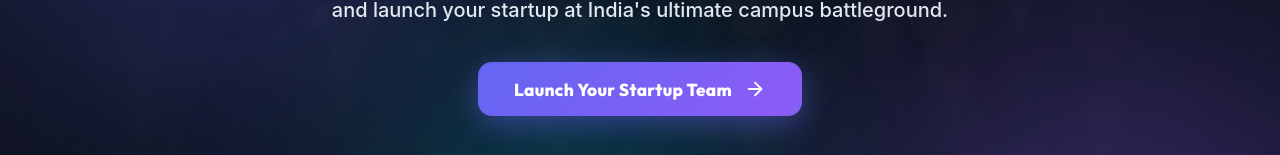
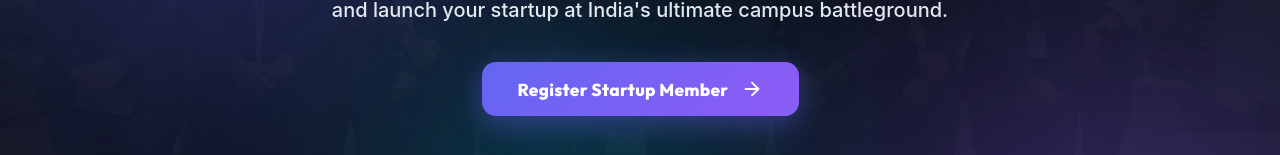
Before and after one commit to rxignite7-pixel/campusshark-portal, a React (Vite) app: page / in a window 1280 px wide. Shown: the part 377-532 px from the top of the page. Built offline with nearby package versions, Linux system fonts and the light colour scheme; no server answers; the HTML template or start-up script is replaced by a standard one.

Commit message:
Enhance background photos visibility and update hero CTA to Register Startup Member

```diff
--- a/src/components/common/BackgroundCarousel.jsx
+++ b/src/components/common/BackgroundCarousel.jsx
@@ -11,7 +11,7 @@ export default function BackgroundCarousel() {
   useEffect(() => {
     const timer = setInterval(() => {
       setCurrentIdx((prev) => (prev + 1) % BACKGROUND_IMAGES.length);
-    }, 6000); // Swipe every 6 seconds
+    }, 5000); // Swipe every 5 seconds
 
     return () => clearInterval(timer);
   }, []);
@@ -43,17 +43,17 @@ export default function BackgroundCarousel() {
               height: '100%',
               backgroundImage: `url(${imgSrc})`,
               backgroundSize: 'cover',
-              backgroundPosition: 'center top',
-              opacity: isActive ? 0.22 : 0,
-              transform: isActive ? 'scale(1.05)' : 'scale(1)',
-              transition: 'opacity 1.8s ease-in-out, transform 8s ease-out',
-              filter: 'blur(3px) brightness(0.7)'
+              backgroundPosition: 'center center',
+              opacity: isActive ? 0.45 : 0,
+              transform: isActive ? 'scale(1.04)' : 'scale(1)',
+              transition: 'opacity 1.5s ease-in-out, transform 6s ease-out',
+              filter: 'brightness(0.75) contrast(1.05)'
             }}
           />
         );
       })}
 
-      {/* Dark Ambient Masking Overlay to Protect Legibility & Theme */}
+      {/* Ambient Theme Gradient Mask */}
       <div
         style={{
           position: 'absolute',
@@ -61,7 +61,7 @@ export default function BackgroundCarousel() {
           left: 0,
           width: '100%',
           height: '100%',
-          background: 'radial-gradient(circle at 50% 30%, rgba(13, 18, 30, 0.7) 0%, rgba(13, 18, 30, 0.94) 80%)'
+          background: 'linear-gradient(180deg, rgba(13, 18, 30, 0.75) 0%, rgba(13, 18, 30, 0.88) 50%, rgba(13, 18, 30, 0.95) 100%)'
         }}
       />
     </div>
--- a/src/components/hero/LandingHero.jsx
+++ b/src/components/hero/LandingHero.jsx
@@ -23,7 +23,7 @@ export default function LandingHero({ onStartRegistration }) {
 
       <div className="hero-actions">
         <button className="btn-primary" onClick={onStartRegistration} style={{ cursor: 'pointer' }}>
-          <span>Launch Your Startup Team</span>
+          <span>Register Startup Member</span>
           <ArrowRight size={22} />
         </button>
       </div>
```
Also changed, not shown: 1 other file (tests, documents, lock files or other folders).
